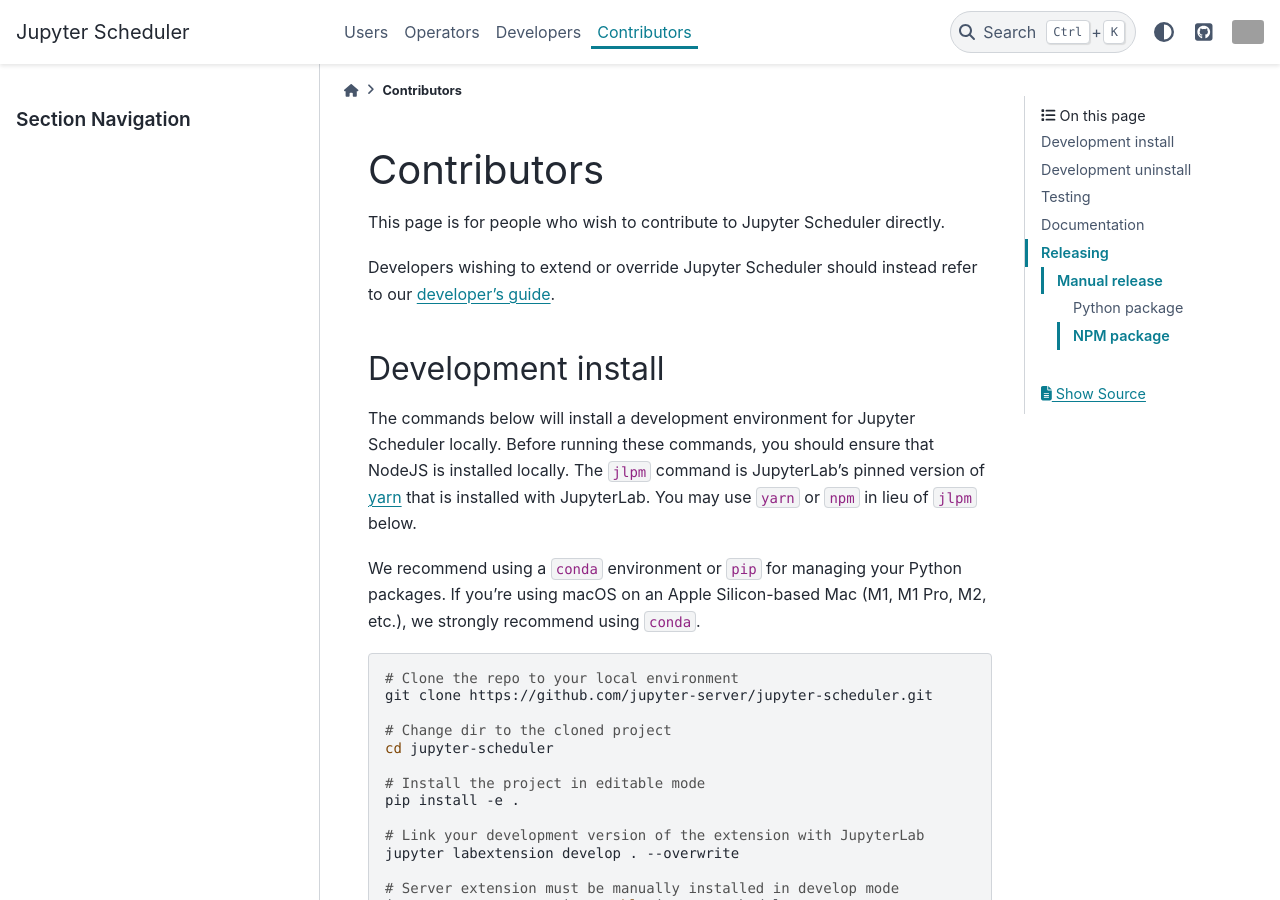
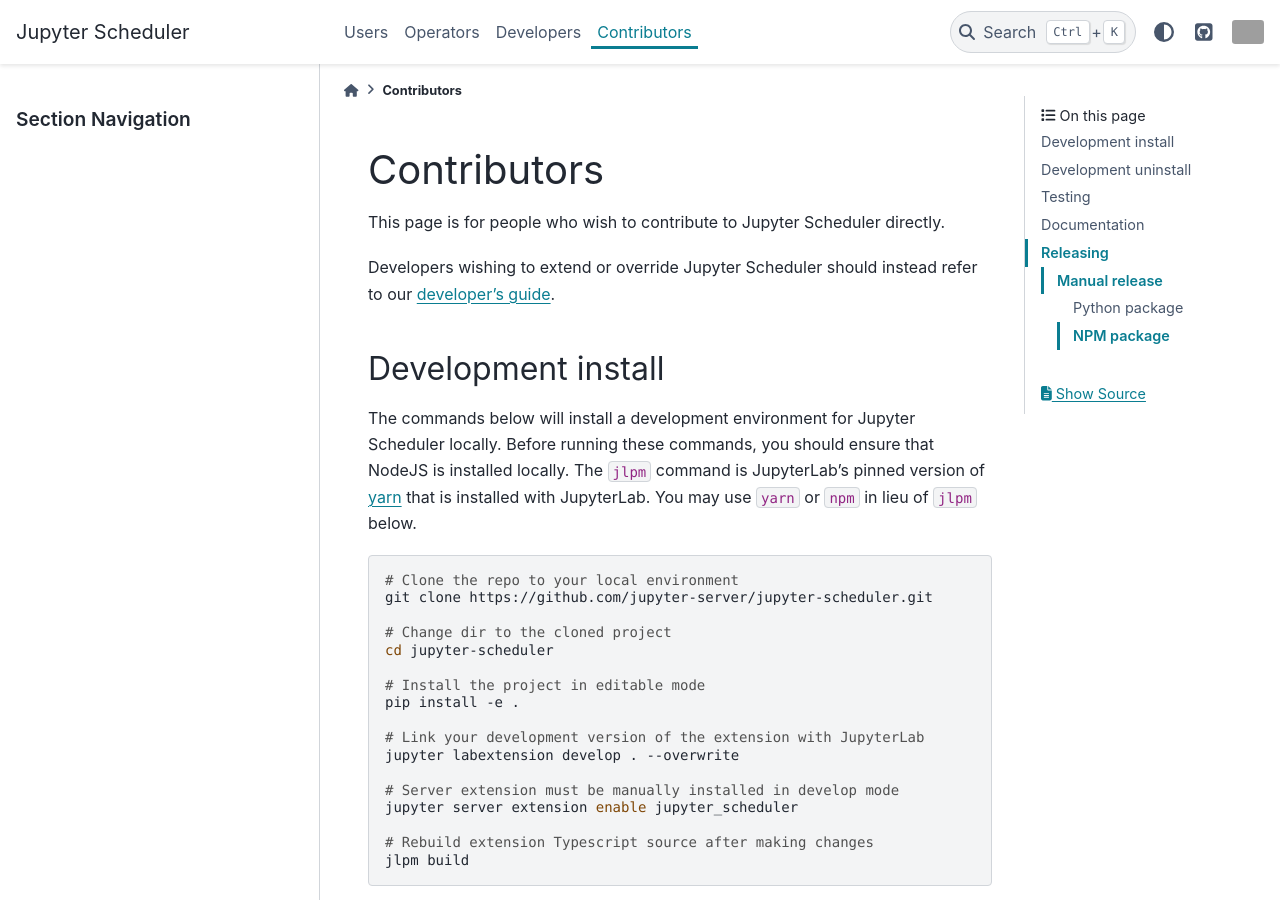
Before and after one commit to jupyter-server/jupyter-scheduler, a Sphinx documentation site: the page built from docs/contributors/index.md, in a window 1280 px wide and 900 px high. Built offline with Sphinx 7.4.7 and the PyData theme 0.15.4, drawn with Linux system fonts in a browser that asks for light colours; grey boxes are pictures that could not be loaded.

Commit message:
remove conda pip reccomendation

````diff
--- a/docs/contributors/index.md
+++ b/docs/contributors/index.md
@@ -12,8 +12,6 @@
 installed locally. The `jlpm` command is JupyterLab's pinned version of
 [yarn](https://yarnpkg.com/) that is installed with JupyterLab. You may use
 `yarn` or `npm` in lieu of `jlpm` below.
-
-We recommend using a `conda` environment or `pip` for managing your Python packages. If you're using macOS on an Apple Silicon-based Mac (M1, M1 Pro, M2, etc.), we strongly recommend using `conda`.
 
 ```bash
 # Clone the repo to your local environment
````
